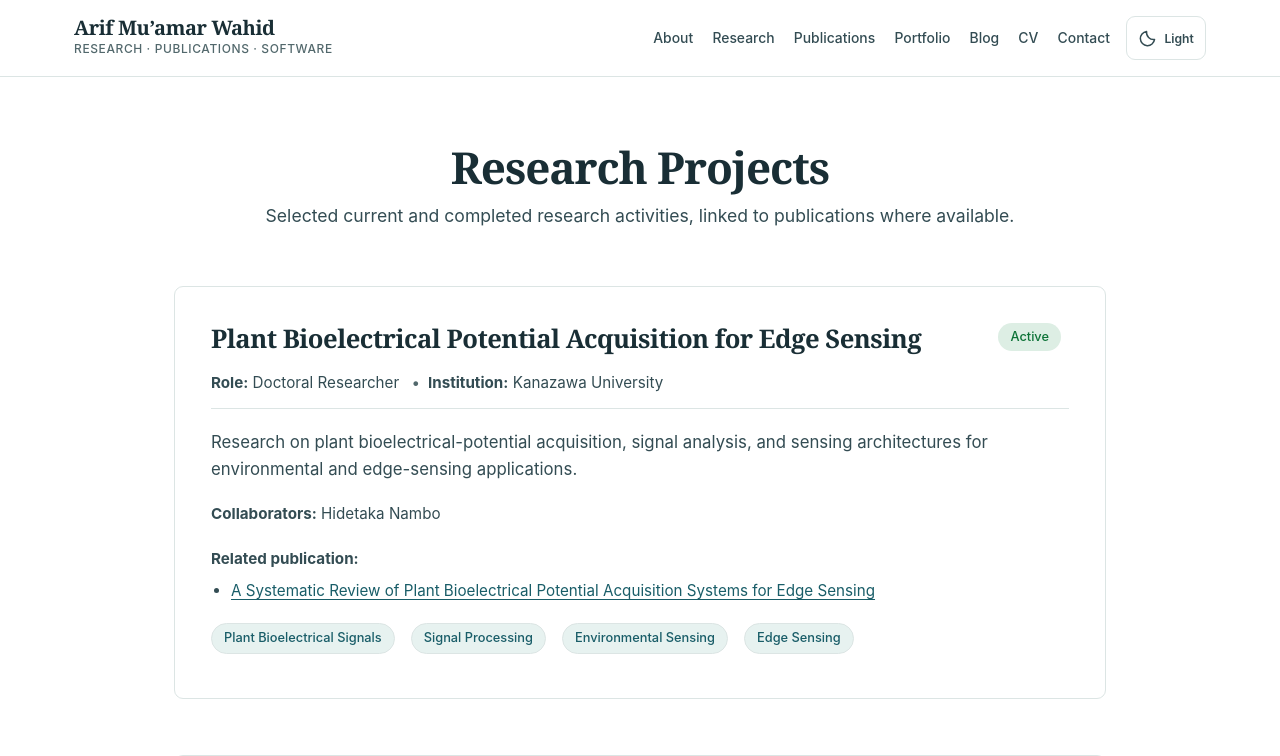
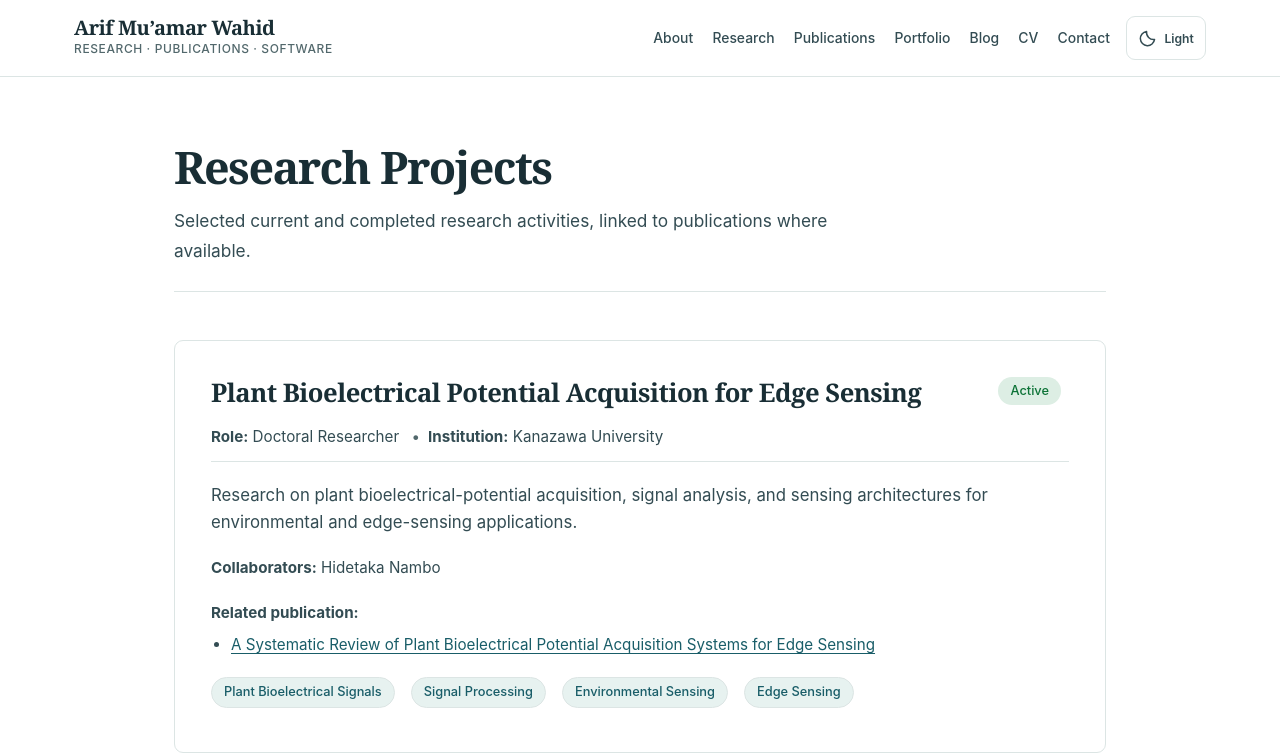
Before and after one commit to arifmuamardev/personal-website, an Astro site: page /personal-website/projects in a window 1280 px wide. Shown: the top 756 px of the page. Built offline with nearby package versions, Linux system fonts and the light colour scheme; Astro itself is replaced by a stand-in of ours.

Commit message:
design: standardize projects.astro as Academic Minimal overview template

```diff
--- a/src/pages/projects.astro
+++ b/src/pages/projects.astro
@@ -1,6 +1,7 @@
 ---
 import { localPath } from '../lib/urls';
 import Layout from '../layouts/Layout.astro';
+import PageIntro from '../components/PageIntro.astro';
 import { getCollection } from 'astro:content';
 
 const allProjects = await getCollection('projects');
@@ -17,10 +18,11 @@ const sortedProjects = allProjects.sort((a, b) =>
   title="Projects"
   description="Research projects by Arif Mu'amar Wahid, including plant bioelectric signal research, machine learning, medical imaging, and geohazard applications."
 >
-  <section class="section">
+  <section class="section academic-index">
     <div class="container">
-      <h1 class="page-title">Research Projects</h1>
-      <p class="lead-text">Selected current and completed research activities, linked to publications where available.</p>
+      <PageIntro title="Research Projects">
+        <p slot="description">Selected current and completed research activities, linked to publications where available.</p>
+      </PageIntro>
 
       <div class="projects-list">
         {sortedProjects.map(project => {
@@ -68,8 +70,8 @@ const sortedProjects = allProjects.sort((a, b) =>
 </Layout>
 
 <style>
-  .page-title { text-align: center; margin-bottom: 0.5rem; }
-  .lead-text { font-size: 1.1rem; text-align: center; max-width: 760px; margin: 0 auto 3.5rem; color: var(--text-secondary); }
+
+.lead-text { font-size: 1.1rem; text-align: center; max-width: 760px; margin: 0 auto 3.5rem; color: var(--text-secondary); }
   .projects-list { display: flex; flex-direction: column; gap: 2rem; }
   .project-detail-card { padding: 2.25rem; }
   .project-header-row { display: flex; justify-content: space-between; align-items: flex-start; gap: 1.5rem; margin-bottom: 0.75rem; }
```
